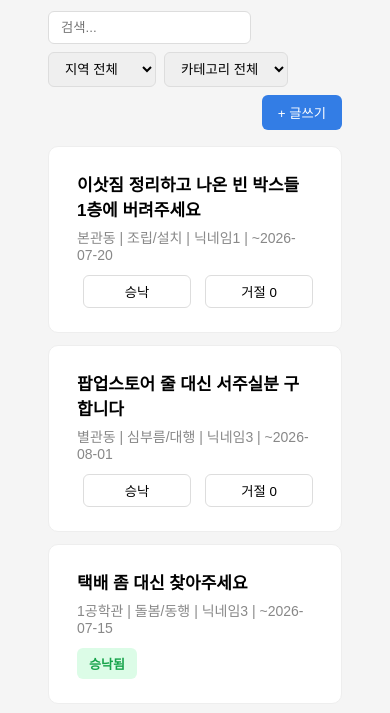
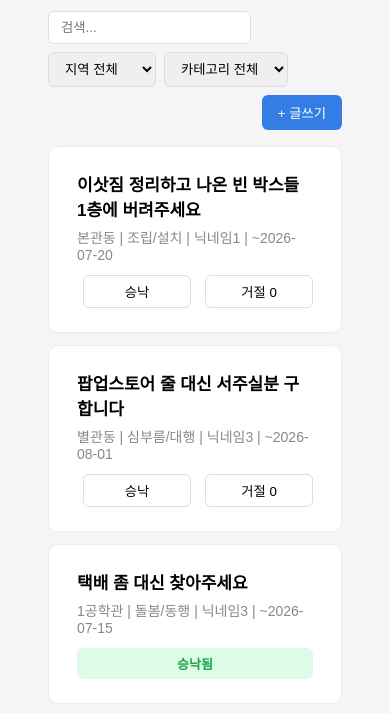
Before and after one commit to llll1211llll1211/annoying-market, a plain HTML site: page list.html in a window 390 px wide. Shown: the part 69-782 px from the top of the page. Drawn offline with Linux system fonts and the light colour scheme.

Commit message:
디자인 디테일 수정2
로그인 카드 정렬, 승인됨 거절됨 가운데 정렬

```diff
--- a/style.css
+++ b/style.css
@@ -340,36 +340,35 @@ body {
 
 /* ===== 모바일 화면 대응 ===== */
 
-/* 문제 1 해결: 닉네임 화면 카드 */
 .card {
     width: 90%;
     max-width: 400px;
+    margin: 0 auto;
+    box-sizing: border-box;
 }
 
 .center-page {
     min-height: 100svh;
-    /* 모바일 주소창 크기 변화를 반영하는 단위 */
     padding: 24px 0;
 }
 
-/* 문제 2 해결: 배지/버튼 글자 줄바꿈 방지 */
 .status-badge,
 .accept-btn,
 .reject-btn {
     white-space: nowrap;
 }
 
-/* 문제 3 해결: 화면 좁을 때 카드 내부를 세로로 쌓기 */
 @media (max-width: 480px) {
     .post-card {
         flex-direction: column;
-        align-items: flex-start;
+        align-items: stretch;
         gap: 12px;
     }
 
     .post-action {
         width: 100%;
         display: flex;
+        justify-content: center;
         gap: 8px;
     }
 
@@ -377,4 +376,10 @@ body {
     .post-action .reject-btn {
         flex: 1;
     }
+
+    .status-badge {
+        width: 100%;
+        text-align: center;
+        box-sizing: border-box;
+    }
 }
```
